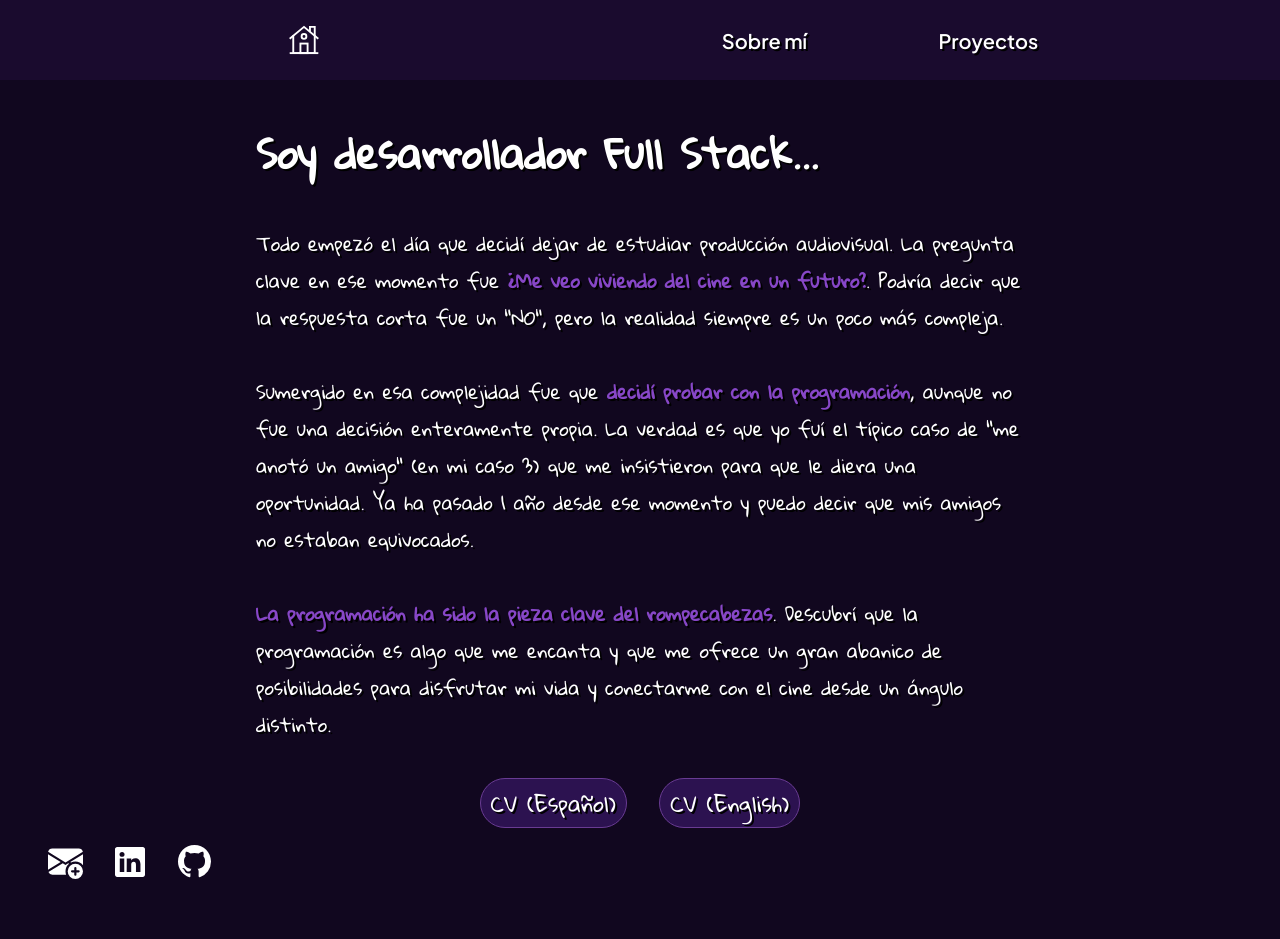
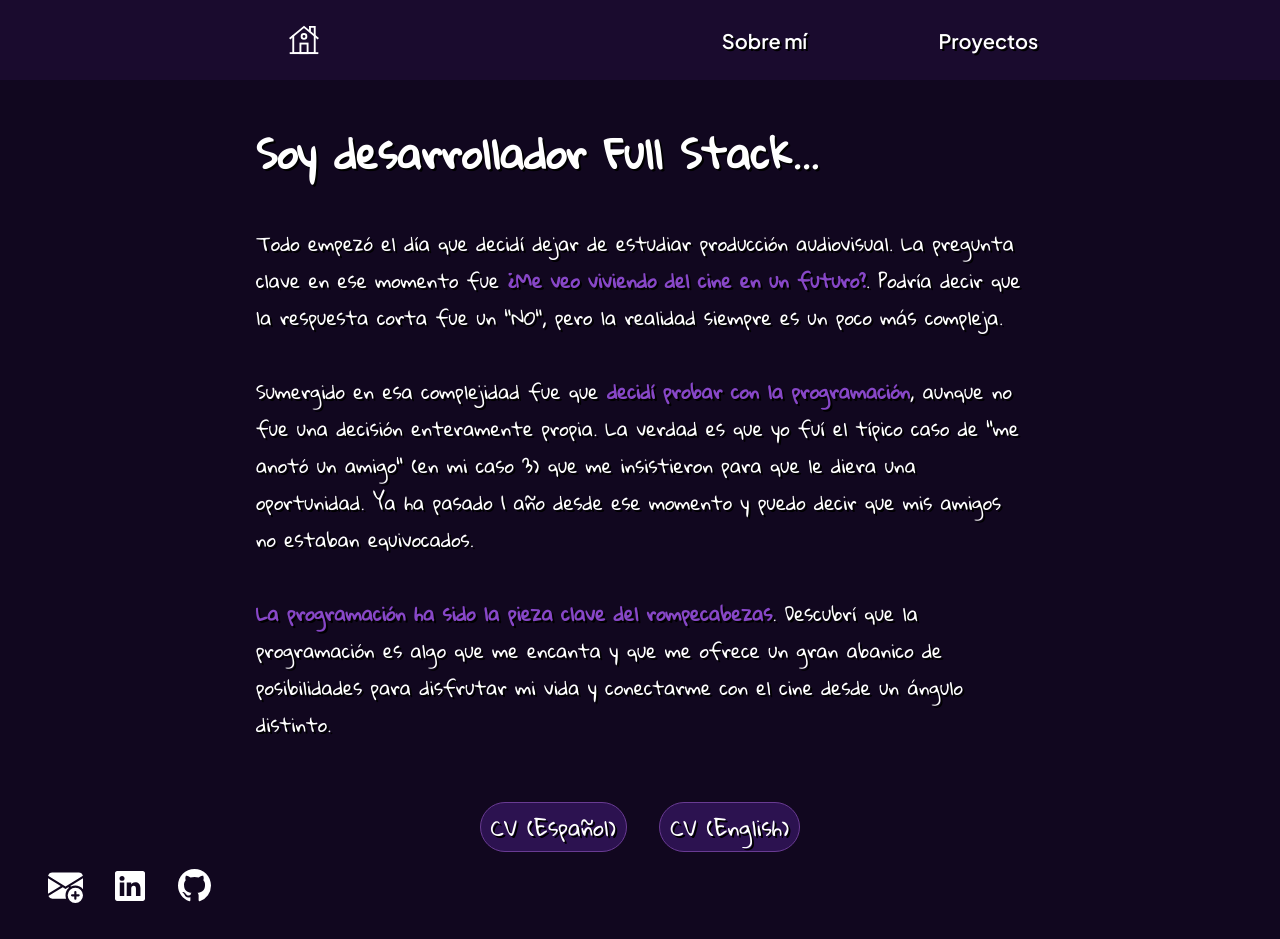
Before and after one commit to Gbw699/My-portfolio, a Next.js app: page /about in a window 1280 px wide. Before the commit the page ends 915 px from the top, so only its background shows below. Built offline with nearby package versions, Linux system fonts and the light colour scheme.

Commit message:
about buttons margin top change

```diff
--- a/src/components/cvButtons/CvButtons.module.scss
+++ b/src/components/cvButtons/CvButtons.module.scss
@@ -7,7 +7,7 @@
 
     .btn {
         padding: 3px 10px;
-        margin: 1rem;
+        margin: 2.5rem 1rem 1rem 1rem;
         text-decoration: none;
         font-size: 16pt;
         color: $primary-font-color;
```
